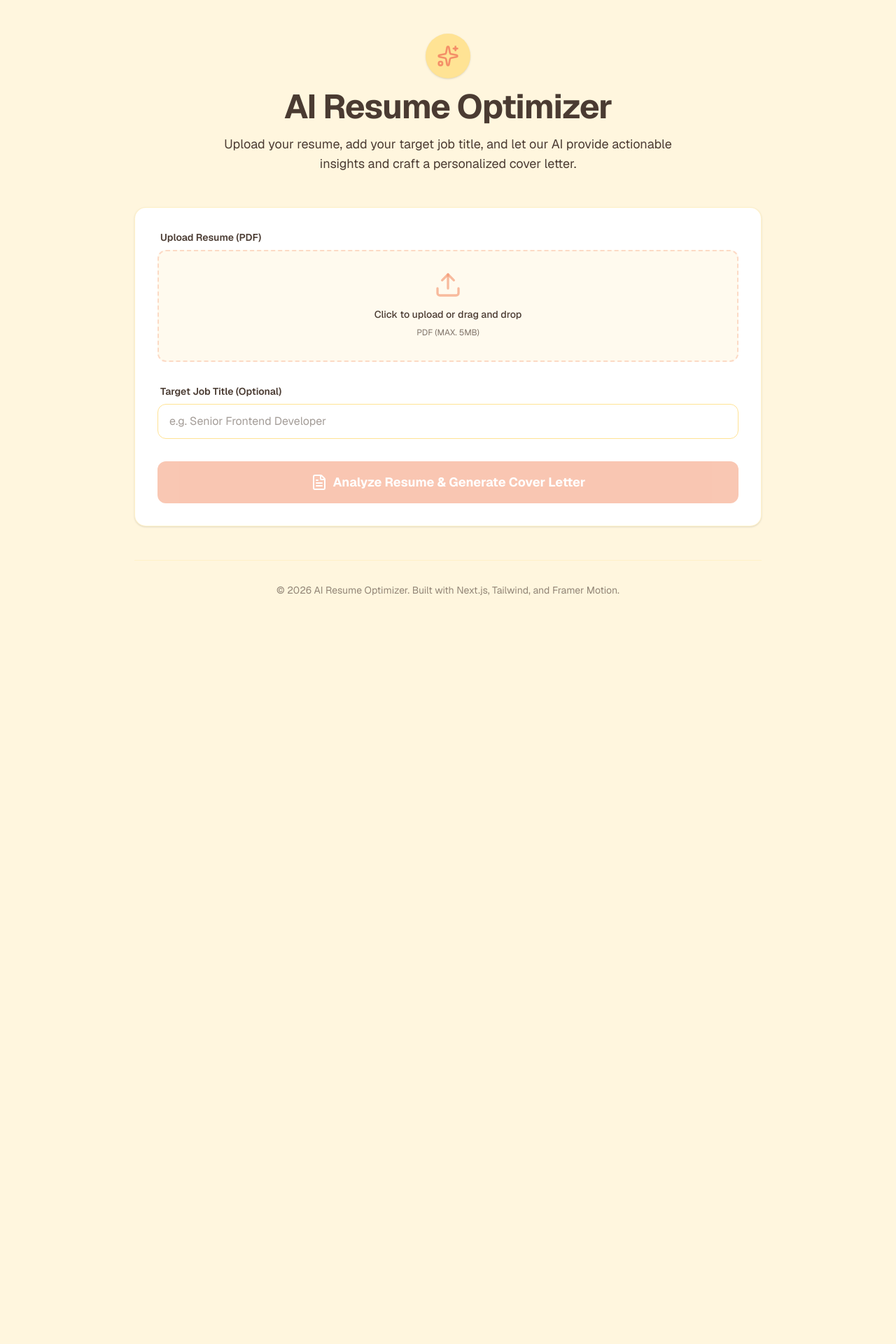
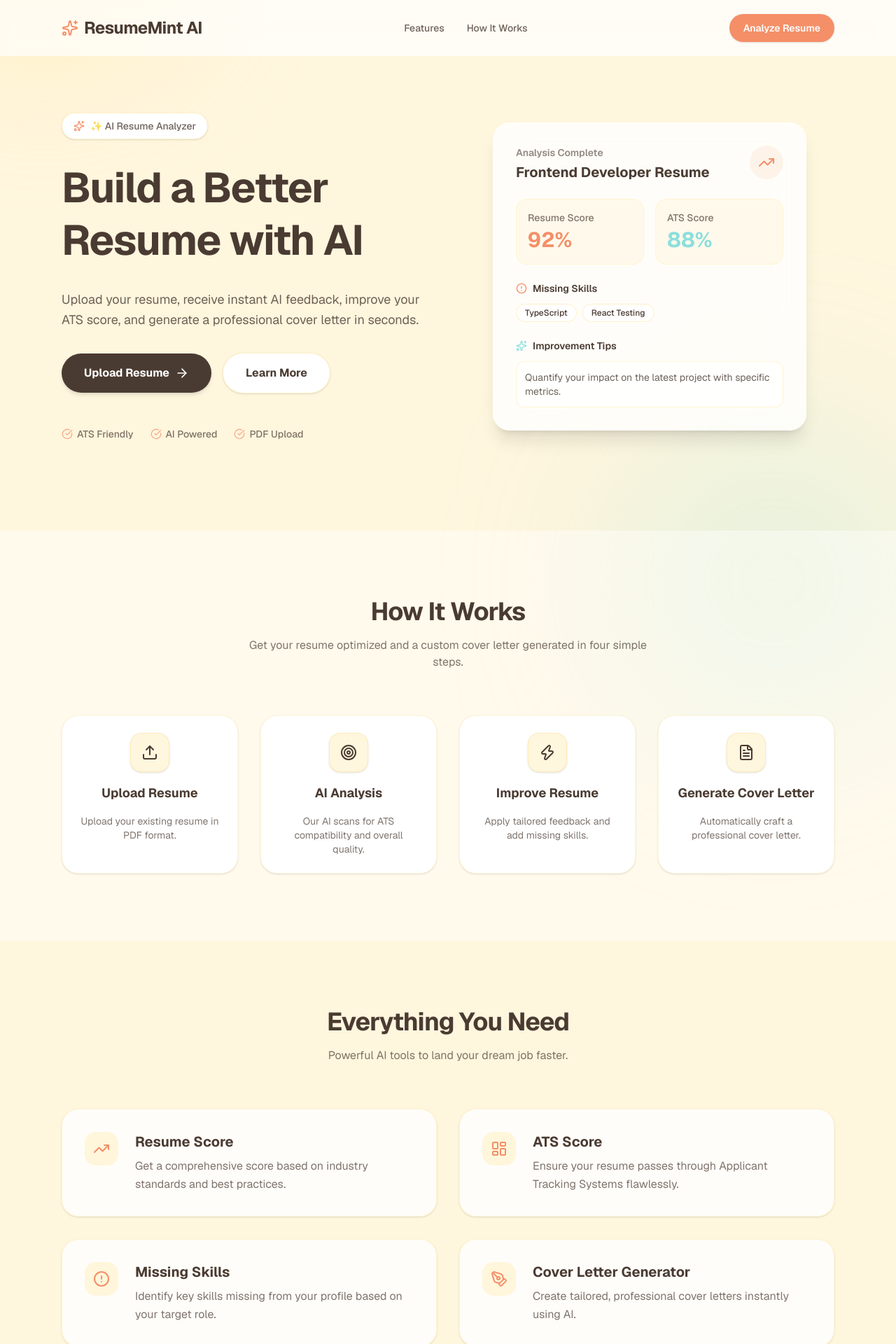
Before and after one commit to tfshorifulislam/AI-resume, a Next.js app: page / in a window 1280 px wide. Shown: the top 1920 px of the page at 70% size. Before the commit the page ends 933 px from the top, so only its background shows below. Built offline with nearby package versions, Linux system fonts and the light colour scheme.

Commit message:
ResumeMint AI landing page done

```diff
--- a/app/page.tsx
+++ b/app/page.tsx
@@ -2,7 +2,10 @@
 
 import { useState } from "react";
 import { motion, AnimatePresence } from "framer-motion";
-import { Upload, FileText, CheckCircle, AlertCircle, TrendingUp, Sparkles, File, Loader2 } from "lucide-react";
+import {
+  Upload, FileText, CheckCircle, AlertCircle, TrendingUp,
+  Sparkles, File, Loader2, ArrowRight, Zap, Target, PenTool, LayoutDashboard
+} from "lucide-react";
 
 export default function ResumeAnalyzer() {
   const [file, setFile] = useState<File | null>(null);
@@ -40,62 +43,201 @@ export default function ResumeAnalyzer() {
           "Ensure consistent formatting for dates and bullet points.",
           "Add relevant keywords from the job description to improve ATS matching.",
         ],
-        coverLetter: `Dear Hiring Manager,
-
-I am writing to express my strong interest in the ${jobTitle || "open"} position at your esteemed company. With a solid foundation in web development and a passion for creating intuitive user experiences, I am confident in my ability to contribute effectively to your team.
-
-My recent experience has allowed me to hone my skills in modern web technologies, delivering scalable and performant applications. I am particularly drawn to your company's innovative approach and commitment to excellence.
-
-I would welcome the opportunity to discuss how my background, skills, and certifications will be of benefit to your organization. Thank you for your time and consideration.
-
-Sincerely,
-[Your Name]`,
+        coverLetter: `Dear Hiring Manager,\n\nI am writing to express my strong interest in the ${jobTitle || "open"} position at your esteemed company. With a solid foundation in web development and a passion for creating intuitive user experiences, I am confident in my ability to contribute effectively to your team.\n\nMy recent experience has allowed me to hone my skills in modern web technologies, delivering scalable and performant applications. I am particularly drawn to your company's innovative approach and commitment to excellence.\n\nI would welcome the opportunity to discuss how my background, skills, and certifications will be of benefit to your organization. Thank you for your time and consideration.\n\nSincerely,\n[Your Name]`,
       });
       setIsAnalyzing(false);
     }, 2500);
   };
 
   return (
-    <div className="min-h-screen bg-vintage-bg text-vintage-text font-sans p-6 md:p-12">
-      <div className="max-w-4xl mx-auto space-y-12">
+    <div className="min-h-screen bg-vintage-bg text-vintage-text font-sans relative overflow-hidden">
+      {/* Background blurred circles */}
+      <div className="absolute top-[-10%] left-[-10%] w-96 h-96 bg-vintage-secondary/40 rounded-full blur-[100px] pointer-events-none" />
+      <div className="absolute top-[20%] right-[-5%] w-[30rem] h-[30rem] bg-vintage-accent/20 rounded-full blur-[120px] pointer-events-none" />
+      <div className="absolute bottom-[-10%] left-[20%] w-80 h-80 bg-vintage-secondary/30 rounded-full blur-[100px] pointer-events-none" />
+
+      {/* Sticky Navbar */}
+      <nav className="sticky top-0 z-50 bg-white/70 backdrop-blur-md border-b border-vintage-secondary/30">
+        <div className="max-w-6xl mx-auto px-6 h-20 flex items-center justify-between">
+          <div className="flex items-center gap-2 font-bold text-2xl tracking-tight text-vintage-text">
+            <Sparkles className="w-6 h-6 text-vintage-primary" />
+            ResumeMint AI
+          </div>
+          <div className="hidden md:flex items-center gap-8 text-sm font-medium opacity-80">
+            <a href="#features" className="hover:text-vintage-primary transition-colors">Features</a>
+            <a href="#how-it-works" className="hover:text-vintage-primary transition-colors">How It Works</a>
+          </div>
+          <a href="#analyzer" className="px-5 py-2.5 bg-vintage-primary text-white rounded-full font-semibold hover:bg-[#E57A54] transition-colors shadow-sm text-sm">
+            Analyze Resume
+          </a>
+        </div>
+      </nav>
+
+      <main className="relative z-10">
         {/* Hero Section */}
-        <header className="text-center space-y-4">
+        <section className="max-w-6xl mx-auto px-6 pt-20 pb-32 grid md:grid-cols-2 gap-12 items-center">
+          <div className="space-y-8">
+            <div className="inline-flex items-center gap-2 px-4 py-2 bg-white rounded-full border border-vintage-secondary/50 shadow-sm text-sm font-medium text-vintage-text/80">
+              <Sparkles className="w-4 h-4 text-vintage-primary" />
+              ✨ AI Resume Analyzer
+            </div>
+
+            <h1 className="text-5xl md:text-6xl font-bold leading-tight tracking-tight">
+              Build a Better <br /> Resume with AI
+            </h1>
+
+            <p className="text-lg opacity-80 max-w-lg leading-relaxed">
+              Upload your resume, receive instant AI feedback, improve your ATS score, and generate a professional cover letter in seconds.
+            </p>
+
+            <div className="flex flex-wrap items-center gap-4">
+              <a href="#analyzer" className="px-8 py-4 bg-vintage-text text-white rounded-full font-bold hover:bg-opacity-90 transition-all flex items-center gap-2 shadow-md">
+                Upload Resume <ArrowRight className="w-5 h-5" />
+              </a>
+              <a href="#how-it-works" className="px-8 py-4 bg-white border border-vintage-secondary/50 rounded-full font-bold hover:bg-vintage-secondary/10 transition-all text-vintage-text shadow-sm">
+                Learn More
+              </a>
+            </div>
+
+            <div className="flex items-center gap-6 pt-4 text-sm font-medium opacity-70">
+              <div className="flex items-center gap-1.5">
+                <CheckCircle className="w-4 h-4 text-vintage-primary" /> ATS Friendly
+              </div>
+              <div className="flex items-center gap-1.5">
+                <CheckCircle className="w-4 h-4 text-vintage-primary" /> AI Powered
+              </div>
+              <div className="flex items-center gap-1.5">
+                <CheckCircle className="w-4 h-4 text-vintage-primary" /> PDF Upload
+              </div>
+            </div>
+          </div>
+
+          {/* Hero Right Side - Floating Card */}
+          <div className="relative flex justify-center items-center">
             <motion.div
-            initial={{ opacity: 0, y: -20 }}
-            animate={{ opacity: 1, y: 0 }}
-            className="inline-flex items-center justify-center p-4 bg-vintage-secondary rounded-full shadow-sm mb-4"
+              animate={{ y: [0, -10, 0] }}
+              transition={{ repeat: Infinity, duration: 6, ease: "easeInOut" }}
+              className="w-full max-w-md bg-white/80 backdrop-blur-xl p-8 rounded-3xl shadow-xl border border-white/50 space-y-6"
             >
-            <Sparkles className="w-8 h-8 text-vintage-primary" />
+              <div className="flex justify-between items-start">
+                <div className="space-y-1">
+                  <div className="text-sm font-semibold opacity-60">Analysis Complete</div>
+                  <div className="text-xl font-bold">Frontend Developer Resume</div>
+                </div>
+                <div className="w-12 h-12 bg-vintage-primary/10 rounded-full flex items-center justify-center text-vintage-primary">
+                  <TrendingUp className="w-6 h-6" />
+                </div>
+              </div>
+
+              <div className="grid grid-cols-2 gap-4">
+                <div className="bg-vintage-bg/50 p-4 rounded-2xl border border-vintage-secondary/30">
+                  <div className="text-sm font-medium opacity-70">Resume Score</div>
+                  <div className="text-3xl font-bold text-vintage-primary mt-1">92%</div>
+                </div>
+                <div className="bg-vintage-bg/50 p-4 rounded-2xl border border-vintage-secondary/30">
+                  <div className="text-sm font-medium opacity-70">ATS Score</div>
+                  <div className="text-3xl font-bold text-vintage-accent mt-1">88%</div>
+                </div>
+              </div>
+
+              <div className="space-y-3">
+                <div className="text-sm font-semibold flex items-center gap-2">
+                  <AlertCircle className="w-4 h-4 text-vintage-primary" /> Missing Skills
+                </div>
+                <div className="flex gap-2">
+                  <span className="px-3 py-1 bg-white rounded-full text-xs font-medium border border-vintage-secondary/50">TypeScript</span>
+                  <span className="px-3 py-1 bg-white rounded-full text-xs font-medium border border-vintage-secondary/50">React Testing</span>
+                </div>
+              </div>
+
+              <div className="space-y-3">
+                <div className="text-sm font-semibold flex items-center gap-2">
+                  <Sparkles className="w-4 h-4 text-vintage-accent" /> Improvement Tips
+                </div>
+                <div className="text-sm opacity-80 bg-white p-3 rounded-xl border border-vintage-secondary/50">
+                  Quantify your impact on the latest project with specific metrics.
+                </div>
+              </div>
             </motion.div>
-          <motion.h1
-            initial={{ opacity: 0, y: -10 }}
-            animate={{ opacity: 1, y: 0 }}
-            transition={{ delay: 0.1 }}
-            className="text-4xl md:text-5xl font-bold tracking-tight"
+          </div>
+        </section>
+
+        {/* How It Works Section */}
+        <section id="how-it-works" className="py-24 bg-white/40">
+          <div className="max-w-6xl mx-auto px-6">
+            <div className="text-center mb-16 space-y-4">
+              <h2 className="text-3xl md:text-4xl font-bold tracking-tight">How It Works</h2>
+              <p className="opacity-70 max-w-xl mx-auto">Get your resume optimized and a custom cover letter generated in four simple steps.</p>
+            </div>
+
+            <div className="grid grid-cols-1 md:grid-cols-4 gap-8">
+              {[
+                { title: "Upload Resume", icon: Upload, desc: "Upload your existing resume in PDF format." },
+                { title: "AI Analysis", icon: Target, desc: "Our AI scans for ATS compatibility and overall quality." },
+                { title: "Improve Resume", icon: Zap, desc: "Apply tailored feedback and add missing skills." },
+                { title: "Generate Cover Letter", icon: FileText, desc: "Automatically craft a professional cover letter." },
+              ].map((step, i) => (
+                <motion.div
+                  key={i}
+                  whileHover={{ y: -5 }}
+                  className="bg-white p-6 rounded-3xl shadow-sm border border-vintage-secondary/30 text-center space-y-4"
                 >
-            AI Resume Optimizer
-          </motion.h1>
-          <motion.p
-            initial={{ opacity: 0 }}
-            animate={{ opacity: 1 }}
-            transition={{ delay: 0.2 }}
-            className="text-lg opacity-80 max-w-2xl mx-auto"
-          >
-            Upload your resume, add your target job title, and let our AI provide actionable insights and craft a personalized cover letter.
-          </motion.p>
-        </header>
+                  <div className="w-14 h-14 mx-auto bg-vintage-bg rounded-2xl flex items-center justify-center text-vintage-text shadow-sm border border-vintage-secondary/50">
+                    <step.icon className="w-6 h-6" />
+                  </div>
+                  <h3 className="font-bold text-lg">{step.title}</h3>
+                  <p className="text-sm opacity-70">{step.desc}</p>
+                </motion.div>
+              ))}
+            </div>
+          </div>
+        </section>
 
-        {/* Upload & Input Section */}
-        <motion.section
-          initial={{ opacity: 0, y: 20 }}
-          animate={{ opacity: 1, y: 0 }}
-          transition={{ delay: 0.3 }}
-          className="bg-white rounded-2xl p-8 shadow-sm border border-vintage-secondary/50 space-y-8"
-        >
+        {/* Features Section */}
+        <section id="features" className="py-24">
+          <div className="max-w-6xl mx-auto px-6">
+            <div className="text-center mb-16 space-y-4">
+              <h2 className="text-3xl md:text-4xl font-bold tracking-tight">Everything You Need</h2>
+              <p className="opacity-70 max-w-xl mx-auto">Powerful AI tools to land your dream job faster.</p>
+            </div>
+
+            <div className="grid grid-cols-1 md:grid-cols-2 gap-8">
+              {[
+                { title: "Resume Score", icon: TrendingUp, desc: "Get a comprehensive score based on industry standards and best practices." },
+                { title: "ATS Score", icon: LayoutDashboard, desc: "Ensure your resume passes through Applicant Tracking Systems flawlessly." },
+                { title: "Missing Skills", icon: AlertCircle, desc: "Identify key skills missing from your profile based on your target role." },
+                { title: "Cover Letter Generator", icon: PenTool, desc: "Create tailored, professional cover letters instantly using AI." },
+              ].map((feat, i) => (
+                <div key={i} className="bg-white/80 p-8 rounded-3xl shadow-sm border border-vintage-secondary/40 flex items-start gap-6 hover:shadow-md transition-shadow">
+                  <div className="w-12 h-12 shrink-0 bg-vintage-secondary/30 rounded-2xl flex items-center justify-center text-vintage-primary">
+                    <feat.icon className="w-6 h-6" />
+                  </div>
+                  <div>
+                    <h3 className="text-xl font-bold mb-2">{feat.title}</h3>
+                    <p className="opacity-70 leading-relaxed">{feat.desc}</p>
+                  </div>
+                </div>
+              ))}
+            </div>
+          </div>
+        </section>
+
+        {/* Resume Tool Section */}
+        <section id="analyzer" className="py-24 bg-white/40 border-t border-vintage-secondary/20">
+          <div className="max-w-4xl mx-auto px-6 space-y-12">
+            <div className="text-center space-y-4">
+              <h2 className="text-3xl md:text-4xl font-bold tracking-tight">Try ResumeMint AI</h2>
+              <p className="opacity-70 max-w-xl mx-auto">Upload your resume below to experience the magic.</p>
+            </div>
+
+            {/* The existing Upload & Input Section */}
+            <div className="bg-white rounded-3xl p-8 md:p-10 shadow-lg border border-vintage-secondary/50 space-y-8 relative overflow-hidden">
+              <div className="absolute top-0 left-0 w-full h-2 bg-gradient-to-r from-vintage-primary via-vintage-secondary to-vintage-accent" />
+
               {/* File Upload */}
               <div className="space-y-2">
                 <label className="block text-sm font-semibold ml-1">Upload Resume (PDF)</label>
-            <label className="flex flex-col items-center justify-center w-full h-40 border-2 border-dashed border-vintage-primary/30 rounded-xl cursor-pointer bg-vintage-bg/50 hover:bg-vintage-secondary/20 transition-colors">
+                <label className="flex flex-col items-center justify-center w-full h-40 border-2 border-dashed border-vintage-primary/30 rounded-2xl cursor-pointer bg-vintage-bg/50 hover:bg-vintage-secondary/20 transition-colors">
                   <div className="flex flex-col items-center justify-center pt-5 pb-6">
                     {file ? (
                       <File className="w-10 h-10 text-vintage-accent mb-3" />
@@ -120,14 +262,14 @@ Sincerely,
                   placeholder="e.g. Senior Frontend Developer"
                   value={jobTitle}
                   onChange={(e) => setJobTitle(e.target.value)}
-              className="w-full px-4 py-3 rounded-xl border border-vintage-secondary bg-white focus:outline-none focus:ring-2 focus:ring-vintage-primary/50 transition-shadow"
+                  className="w-full px-4 py-4 rounded-2xl border border-vintage-secondary bg-white focus:outline-none focus:ring-2 focus:ring-vintage-primary/50 transition-shadow"
                 />
               </div>
 
               <button
                 onClick={handleAnalyze}
                 disabled={!file || isAnalyzing}
-            className="w-full py-4 bg-vintage-primary hover:bg-[#E57A54] text-white rounded-xl font-bold text-lg flex items-center justify-center space-x-2 transition-all disabled:opacity-50 disabled:cursor-not-allowed"
+                className="w-full py-4 bg-vintage-primary hover:bg-[#E57A54] text-white rounded-2xl font-bold text-lg flex items-center justify-center space-x-2 transition-all disabled:opacity-50 disabled:cursor-not-allowed shadow-md"
               >
                 {isAnalyzing ? (
                   <>
@@ -141,7 +283,7 @@ Sincerely,
                   </>
                 )}
               </button>
-        </motion.section>
+            </div>
 
             {/* Results Section */}
             <AnimatePresence>
@@ -154,12 +296,7 @@ Sincerely,
                 >
                   {/* Score Cards */}
                   <div className="grid grid-cols-1 md:grid-cols-2 gap-6">
-                <motion.div
-                  initial={{ scale: 0.9, opacity: 0 }}
-                  animate={{ scale: 1, opacity: 1 }}
-                  transition={{ delay: 0.1 }}
-                  className="bg-white p-6 rounded-2xl shadow-sm border border-vintage-accent/30 flex items-center space-x-6"
-                >
+                    <div className="bg-white p-6 rounded-3xl shadow-sm border border-vintage-secondary/40 flex items-center space-x-6">
                       <div className="w-20 h-20 rounded-full border-4 border-vintage-primary flex items-center justify-center text-2xl font-bold text-vintage-primary bg-vintage-secondary/20 shrink-0">
                         {results.resumeScore}
                       </div>
@@ -170,14 +307,9 @@ Sincerely,
                         </h3>
                         <p className="text-sm opacity-80 mt-1">Overall quality and impact of your resume.</p>
                       </div>
-                </motion.div>
+                    </div>
 
-                <motion.div
-                  initial={{ scale: 0.9, opacity: 0 }}
-                  animate={{ scale: 1, opacity: 1 }}
-                  transition={{ delay: 0.2 }}
-                  className="bg-white p-6 rounded-2xl shadow-sm border border-vintage-accent/30 flex items-center space-x-6"
-                >
+                    <div className="bg-white p-6 rounded-3xl shadow-sm border border-vintage-secondary/40 flex items-center space-x-6">
                       <div className="w-20 h-20 rounded-full border-4 border-vintage-accent flex items-center justify-center text-2xl font-bold text-vintage-accent bg-vintage-accent/10 shrink-0">
                         {results.atsScore}
                       </div>
@@ -188,36 +320,26 @@ Sincerely,
                         </h3>
                         <p className="text-sm opacity-80 mt-1">How well bots can parse your resume.</p>
                       </div>
-                </motion.div>
+                    </div>
                   </div>
 
                   {/* Feedback Sections */}
                   <div className="grid grid-cols-1 md:grid-cols-2 gap-6">
-                <motion.div
-                  initial={{ y: 20, opacity: 0 }}
-                  animate={{ y: 0, opacity: 1 }}
-                  transition={{ delay: 0.3 }}
-                  className="bg-vintage-secondary/20 p-6 rounded-2xl"
-                >
+                    <div className="bg-white/80 p-6 rounded-3xl border border-vintage-secondary/40 shadow-sm">
                       <h3 className="text-lg font-bold flex items-center gap-2 mb-4">
                         <AlertCircle className="w-5 h-5 text-vintage-primary" />
                         Missing Skills
                       </h3>
                       <div className="flex flex-wrap gap-2">
                         {results.missingSkills.map((skill, index) => (
-                      <span key={index} className="px-3 py-1 bg-white rounded-full text-sm font-medium border border-vintage-secondary/50">
+                          <span key={index} className="px-3 py-1 bg-vintage-bg rounded-full text-sm font-medium border border-vintage-secondary/50">
                             {skill}
                           </span>
                         ))}
                       </div>
-                </motion.div>
+                    </div>
 
-                <motion.div
-                  initial={{ y: 20, opacity: 0 }}
-                  animate={{ y: 0, opacity: 1 }}
-                  transition={{ delay: 0.4 }}
-                  className="bg-vintage-accent/10 p-6 rounded-2xl"
-                >
+                    <div className="bg-white/80 p-6 rounded-3xl border border-vintage-secondary/40 shadow-sm">
                       <h3 className="text-lg font-bold flex items-center gap-2 mb-4">
                         <Sparkles className="w-5 h-5 text-vintage-accent" />
                         Improvement Suggestions
@@ -230,33 +352,38 @@ Sincerely,
                           </li>
                         ))}
                       </ul>
-                </motion.div>
+                    </div>
                   </div>
 
                   {/* Cover Letter */}
-              <motion.div
-                initial={{ y: 20, opacity: 0 }}
-                animate={{ y: 0, opacity: 1 }}
-                transition={{ delay: 0.5 }}
-                className="bg-white p-8 rounded-2xl shadow-sm border border-vintage-secondary/50"
-              >
+                  <div className="bg-white p-8 rounded-3xl shadow-sm border border-vintage-secondary/40">
                     <h3 className="text-xl font-bold flex items-center gap-2 mb-6">
                       <FileText className="w-6 h-6 text-vintage-primary" />
                       Generated Cover Letter
                     </h3>
-                <div className="bg-vintage-bg/50 p-6 rounded-xl whitespace-pre-wrap font-serif text-lg leading-relaxed border border-vintage-secondary/30">
+                    <div className="bg-vintage-bg/50 p-6 rounded-2xl whitespace-pre-wrap font-serif text-lg leading-relaxed border border-vintage-secondary/30">
                       {results.coverLetter}
                     </div>
-              </motion.div>
+                  </div>
                 </motion.div>
               )}
             </AnimatePresence>
+          </div>
+        </section>
+      </main>
 
       {/* Footer */}
-        <footer className="text-center pt-8 border-t border-vintage-secondary/50 opacity-60 text-sm pb-8">
-          <p>© {new Date().getFullYear()} AI Resume Optimizer. Built with Next.js, Tailwind, and Framer Motion.</p>
+      <footer className="relative z-10 bg-white/50 border-t border-vintage-secondary/30 py-12">
+        <div className="max-w-6xl mx-auto px-6 flex flex-col md:flex-row justify-between items-center gap-4">
+          <div className="flex items-center gap-2 font-bold text-xl text-vintage-text">
+            <Sparkles className="w-5 h-5 text-vintage-primary" />
+            ResumeMint AI
+          </div>
+          <div className="text-sm font-medium opacity-60">
+            Built with Next.js, TypeScript & AI
+          </div>
+        </div>
       </footer>
-      </div>
     </div>
   );
 }
```
Lines whose indentation alone changed are shown as unchanged.
